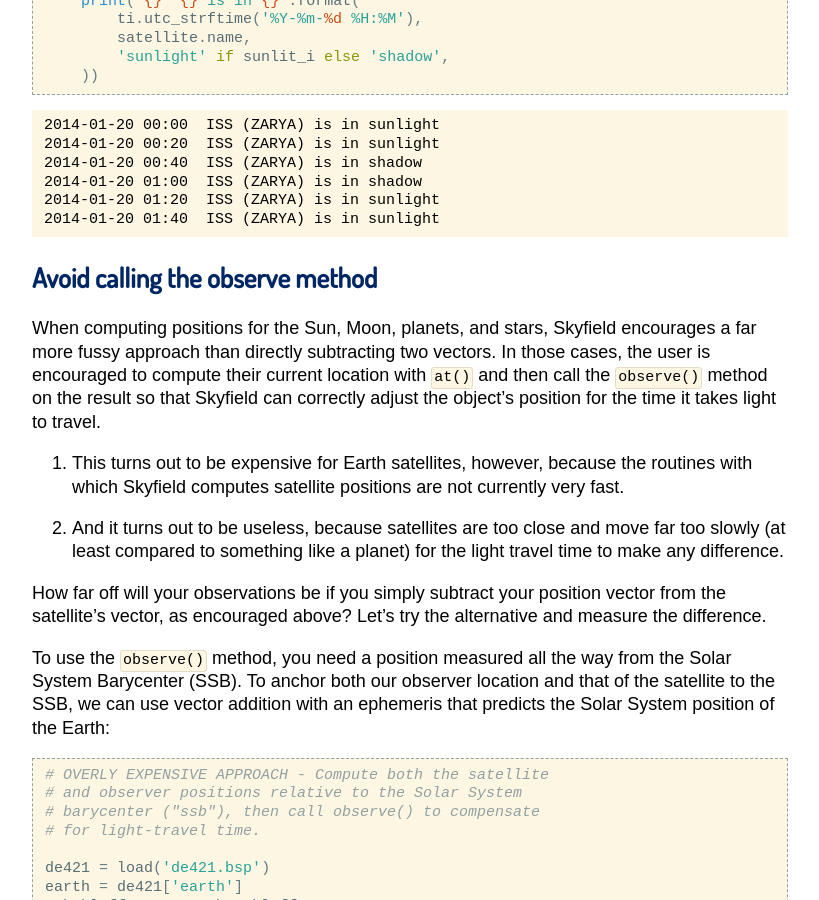
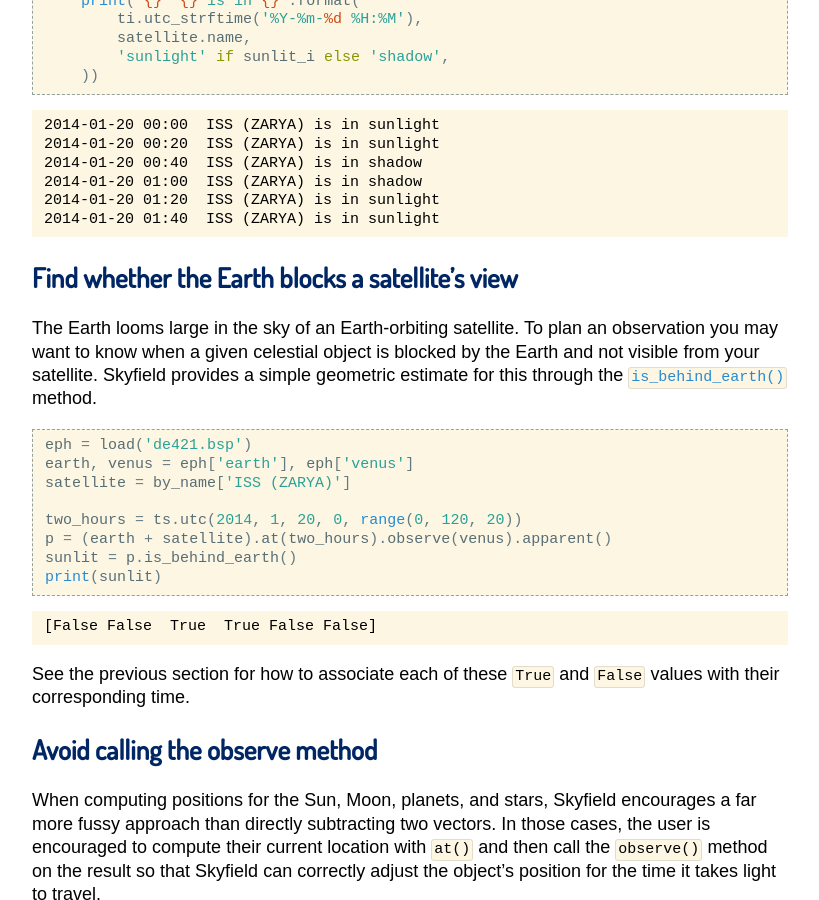
Before and after one commit to skyfielders/python-skyfield, a Sphinx documentation site: the page built from skyfield/documentation/earth-satellites.rst, in a window 1280 px wide and 900 px high, scrolled down 6570 px. Shown: the whole window, without its empty margins (230-1049 px from the left). Built offline with Sphinx 7.4.7, drawn with Linux system fonts in a browser that asks for light colours; some web fonts are replaced; pages that are not in the unit, such as notebooks, are missing from menus; some of the changed text lies outside the part shown.

Commit message:
Fix #377 by adding an Earth occultation method

```diff
--- a/skyfield/documentation/earth-satellites.rst
+++ b/skyfield/documentation/earth-satellites.rst
@@ -424,8 +424,8 @@ See :doc:`positions` to learn more about these possibilities.
 
 .. _satellite-is-sunlit:
 
-Finding when a satellite is in sunlight
----------------------------------------
+Find when a satellite is in sunlight
+------------------------------------
 
 A satellite is generally only visible to a ground observer
 when there is still sunlight up at its altitude.
@@ -478,6 +478,37 @@ if you want to loop across the times and corresponding values.
     2014-01-20 01:00  ISS (ZARYA) is in shadow
     2014-01-20 01:20  ISS (ZARYA) is in sunlight
     2014-01-20 01:40  ISS (ZARYA) is in sunlight
+
+.. _is-behind-earth:
+
+Find whether the Earth blocks a satellite’s view
+------------------------------------------------
+
+The Earth looms large in the sky of an Earth-orbiting satellite.
+To plan an observation you may want to know
+when a given celestial object is blocked by the Earth
+and not visible from your satellite.
+Skyfield provides a simple geometric estimate for this
+through the :meth:`~skyfield.positionlib.ICRF.is_behind_earth()` method.
+
+.. testcode::
+
+    eph = load('de421.bsp')
+    earth, venus = eph['earth'], eph['venus']
+    satellite = by_name['ISS (ZARYA)']
+
+    two_hours = ts.utc(2014, 1, 20, 0, range(0, 120, 20))
+    p = (earth + satellite).at(two_hours).observe(venus).apparent()
+    sunlit = p.is_behind_earth()
+    print(sunlit)
+
+.. testoutput::
+
+    [False False  True  True False False]
+
+See the previous section for how to associate
+each of these ``True`` and ``False`` values
+with their corresponding time.
 
 Avoid calling the observe method
 --------------------------------
```
Also changed, not shown: CHANGELOG.rst (+7 -0 lines), 2 other files.
